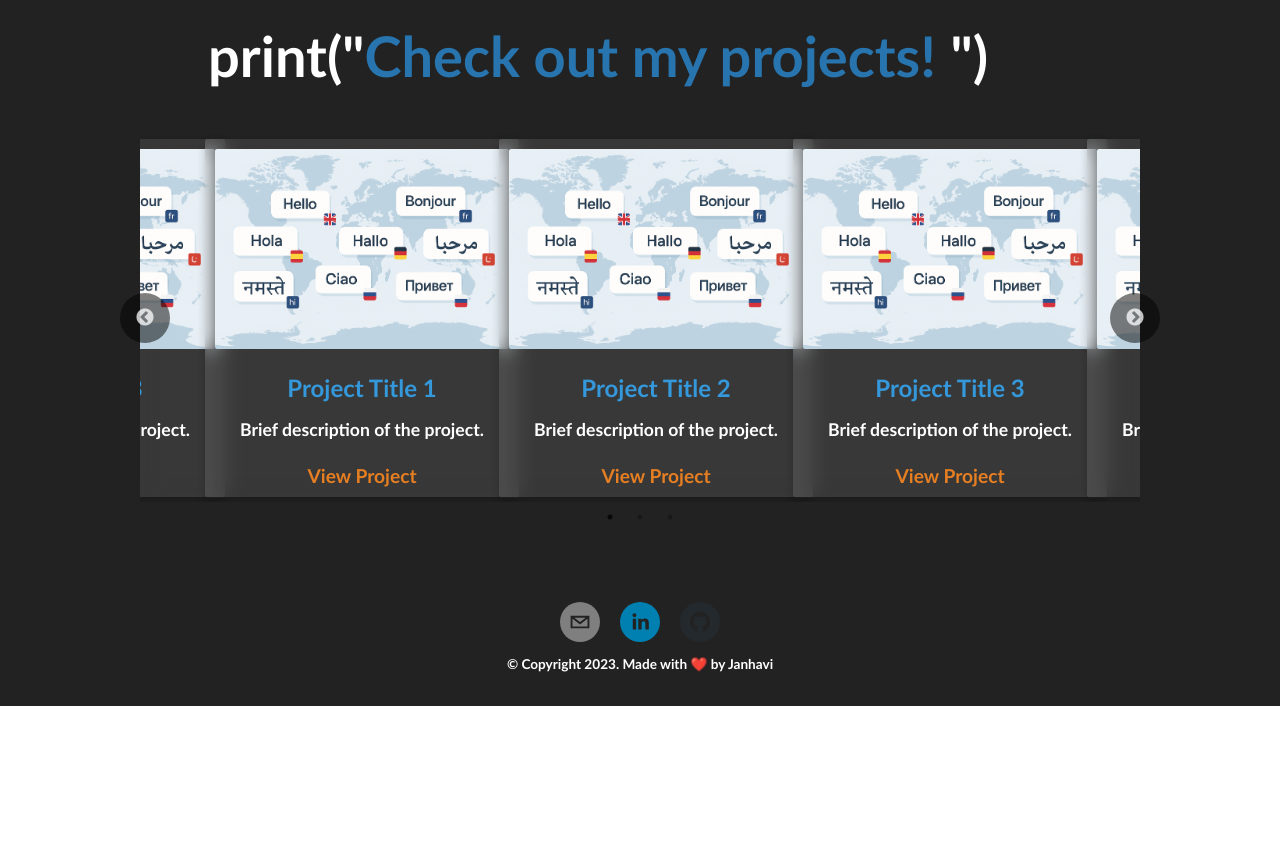
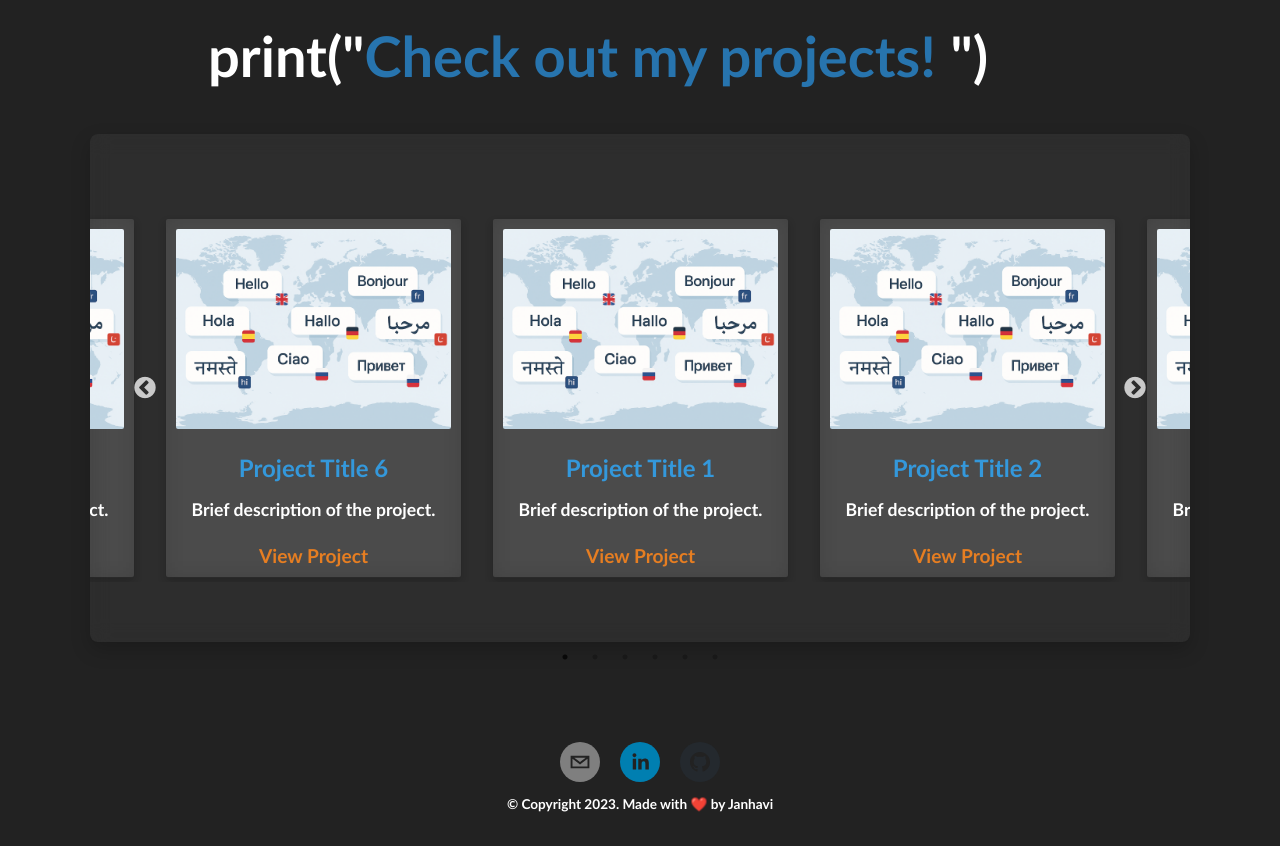
Before and after one commit to Janhavi-2001/Janhavi-2001.github.io, a React (Create React App) app: page / in a window 1280 px wide. Shown: the part 3500-4346 px from the top of the page. Before the commit the page ends 4206 px from the top, so only its background shows below. Built offline with nearby package versions, Linux system fonts and the light colour scheme.

Commit message:
Modify project section

```diff
--- a/src/Components/About/About.js
+++ b/src/Components/About/About.js
@@ -55,7 +55,7 @@ const About = () => {
             I enjoy challenges and understanding perspectives, whether it's related to debugging code or optimizing performance.
             <br /><br />
             Passionate about languages and communication, I believe that understanding diverse perspectives is key to building inclusive technology.
-            With fluency in 3 Indian languages, a JLPT N3 certification, and a hobbyist learner of Mandarin Chinese, I wish to bring a unique blend of technical skills and cultural insight to my work. I'm always open to enhancing my knowledge in software engineering, internationalization, and localization, and contributing to projects that make a difference in our perception of software development.
+            With fluency in 3 Indian languages, a JLPT N3 certification, and a hobbyist learner of Mandarin Chinese, I wish to bring a unique blend of technical skills and cultural insight to my work. I'm always open to enhancing my knowledge in software engineering, internationalization, and contributing to projects that make a difference in our perception of software development.
           </p>
           <br />
         </div>
--- a/src/Components/ProjCards/ProjCards.css
+++ b/src/Components/ProjCards/ProjCards.css
@@ -32,7 +32,7 @@
     border-radius: 2px;
     box-shadow: 0 4px 8px rgba(0, 0, 0, 0.2);
     width: 100%;
-    max-width: 350px;
+    max-width: 275px;
     margin: 0 auto;
     transition: transform 0.3s ease-in-out;
 }
@@ -79,29 +79,57 @@
   z-index: 1;
   width: 50px;
   height: 50px;
-  background-color: rgba(0, 0, 0, 0.5);
   border-radius: 50%;
 }
 
 .proj-cards-carousel {
     position: relative;
     width: 100%;
-    max-width: 1000px;
+    max-width: 1100px;
     margin: 0 auto;
     overflow: visible;
+    background-color: rgba(255, 255, 255, 0.05);
+    padding-top: 80px;
+    padding-bottom: 60px;
+    display: flex;
+    justify-content: center;
+    align-items: center;
+    flex-direction: column;
+    box-shadow: 0 8px 20px rgba(0, 0, 0, 0.2);
+    backdrop-filter: blur(10px);
+    border-radius: 8px;
+
 }
 
 .proj-cards-carousel .slick-prev {
-  left: -20px;
+    left: 30px;
+    top: 50%;
+    transform: translateY(-50%);
+    z-index: 2;
+    border-radius: 50%;
+    display: flex;
+    justify-content: center;
+    align-items: center;
+    width: 50px;
+    height: 50px;
 }
 
 .proj-cards-carousel .slick-next {
-  right: -20px;
+    right: 30px;
+    top: 50%;
+    transform: translateY(-50%);
+    z-index: 2;
+    border-radius: 50%;
+    display: flex;
+    justify-content: center;
+    align-items: center;
+    width: 50px;
+    height: 50px;
 }
 
 .proj-cards-carousel .slick-prev:before,
 .proj-cards-carousel .slick-next:before {
-  font-size: 20px;
+  font-size: 25px;
   color: #fff;
 }
 
--- a/src/Components/ProjCards/ProjCards.js
+++ b/src/Components/ProjCards/ProjCards.js
@@ -9,11 +9,17 @@ const ProjCards = () => {
   const settings = {
     dots: true,
     infinite: true,
-    speed: 500,
+    speed: 800,
     slidesToShow: 2,
     slidesToScroll: 1,
+    autoplay: true,
+    autoplaySpeed: 3000,
     centerMode: true,
     centerPadding: '60px',
+    infinite: true,
+    arrows: true,
+    cssEase: 'ease-in-out',
+    pauseOnHover: true,
     responsive: [
       {
         breakpoint: 768,
@@ -57,7 +63,7 @@ const ProjCards = () => {
       </h1>
 
       <Slider {...settings} className="proj-cards-carousel">
-        {[1, 2, 3].map((n) => (
+        {[1, 2, 3, 4, 5, 6].map((n) => (
           <div key={n} className="project-card">
             <img src="/Images/home-language-bg.png" alt={`Project ${n}`} className="project-thumbnail" />
             <h3 className="project-title">Project Title {n}</h3>
```
